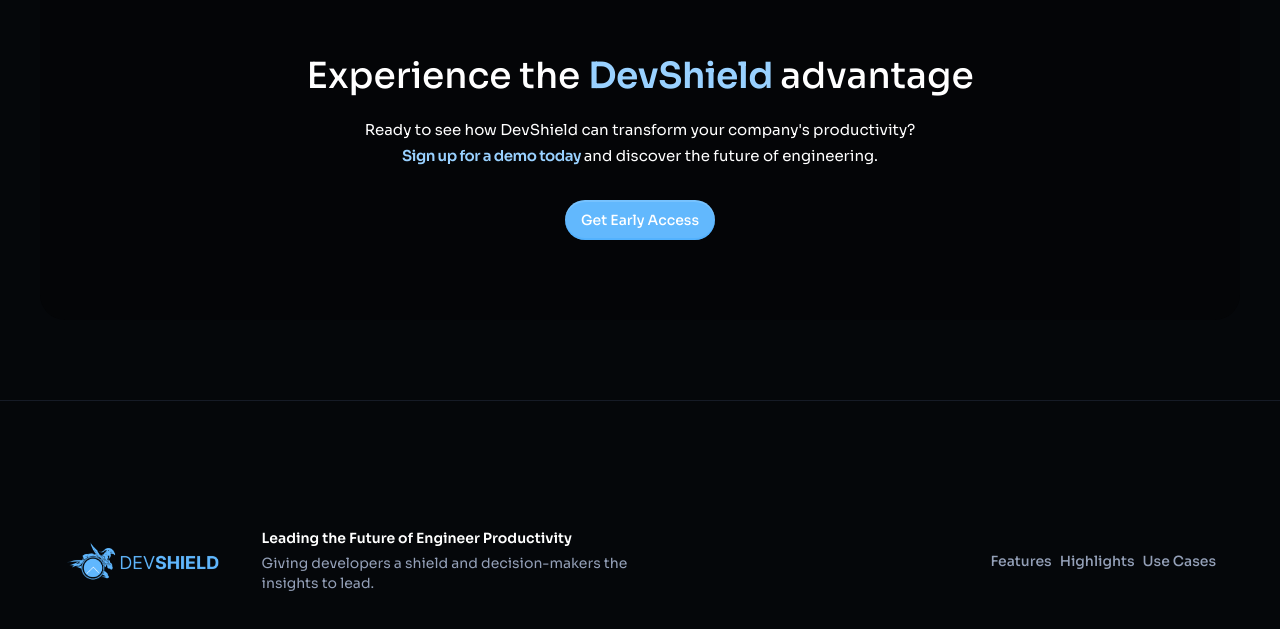
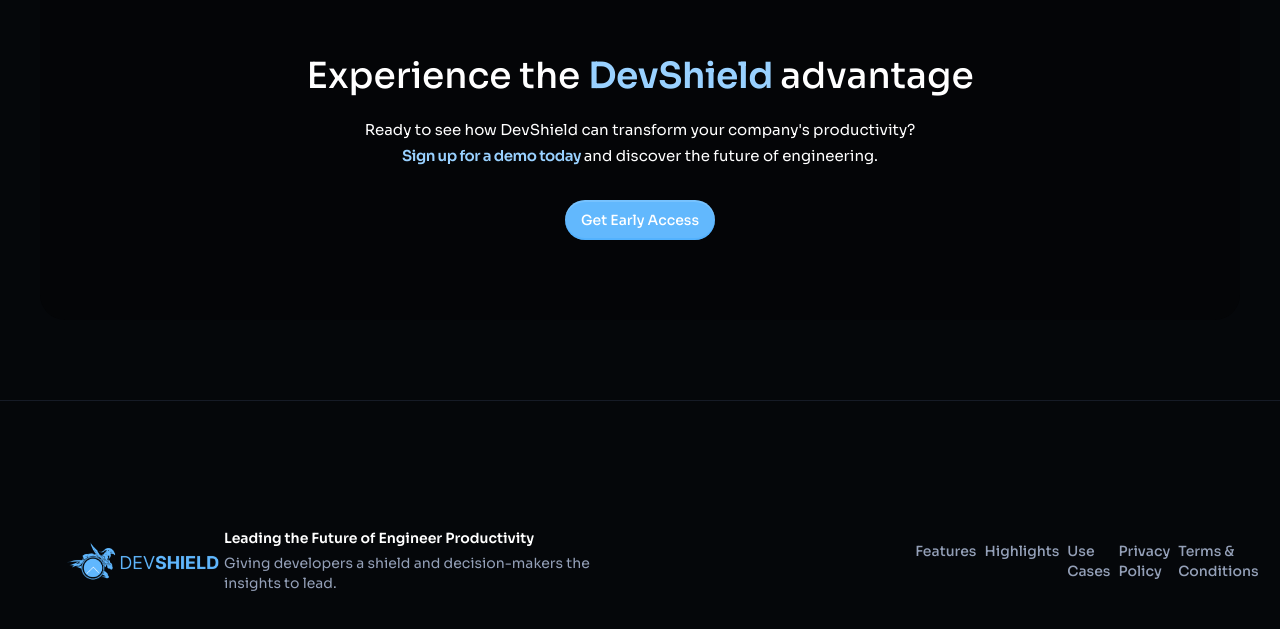
Before and after one commit to arielycliu/devshield_website, a React (Vite) app in the folder frontend/: page / in a window 1280 px wide. Shown: the part 3706-4335 px from the top of the page. Built offline with nearby package versions, Linux system fonts and the light colour scheme.

Commit message:
Update Footer.jsx

```diff
--- a/frontend/src/components/Footer.jsx
+++ b/frontend/src/components/Footer.jsx
@@ -8,12 +8,12 @@
 import Stack from '@mui/material/Stack';
 import TextField from '@mui/material/TextField';
 import Typography from '@mui/material/Typography';
-
+import { useNavigate } from 'react-router-dom';
 import FooterLogo from './FooterLogo';
 
 
 export default function Footer() {
-
+    const navigate = useNavigate();
     const scrollToSection = (sectionId) => {
         const sectionElement = document.getElementById(sectionId);
         const offset = 128;
@@ -77,14 +77,20 @@
                         gap: 1,
                     }}
                 >
-                    <Link onClick={() => scrollToSection('features')} color="text.secondary" variant="body2">
+                    <Link onClick={() => scrollToSection('features')} color="text.secondary" variant="body2" sx={{ cursor: 'pointer' }}>
                         Features
                     </Link>
-                    <Link onClick={() => scrollToSection('highlights')} color="text.secondary" variant="body2">
+                    <Link onClick={() => scrollToSection('highlights')} color="text.secondary" variant="body2" sx={{ cursor: 'pointer' }}>
                         Highlights
                     </Link>
-                    <Link onClick={() => scrollToSection('usecases')} color="text.secondary" variant="body2">
+                    <Link onClick={() => scrollToSection('usecases')} color="text.secondary" variant="body2" sx={{ cursor: 'pointer' }}>
                         Use Cases
+                    </Link>
+                    <Link onClick={() => navigate('/privacy-policy')} color="text.secondary" variant="body2" sx={{ cursor: 'pointer' }}>
+                        Privacy Policy
+                    </Link>
+                    <Link onClick={() => navigate('/terms-and-conditions')} color="text.secondary" variant="body2" sx={{ cursor: 'pointer' }}>
+                        Terms & Conditions
                     </Link>
                 </Box>
             </Box>
```
